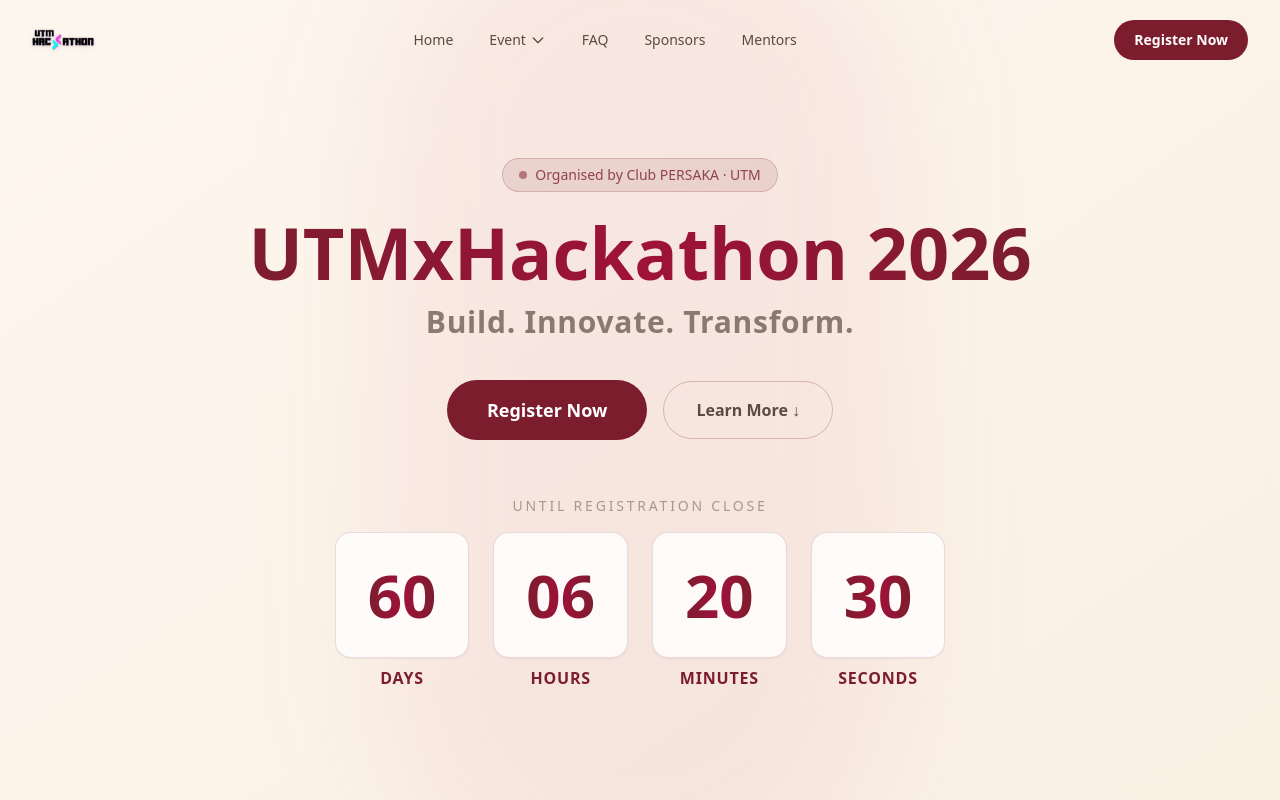
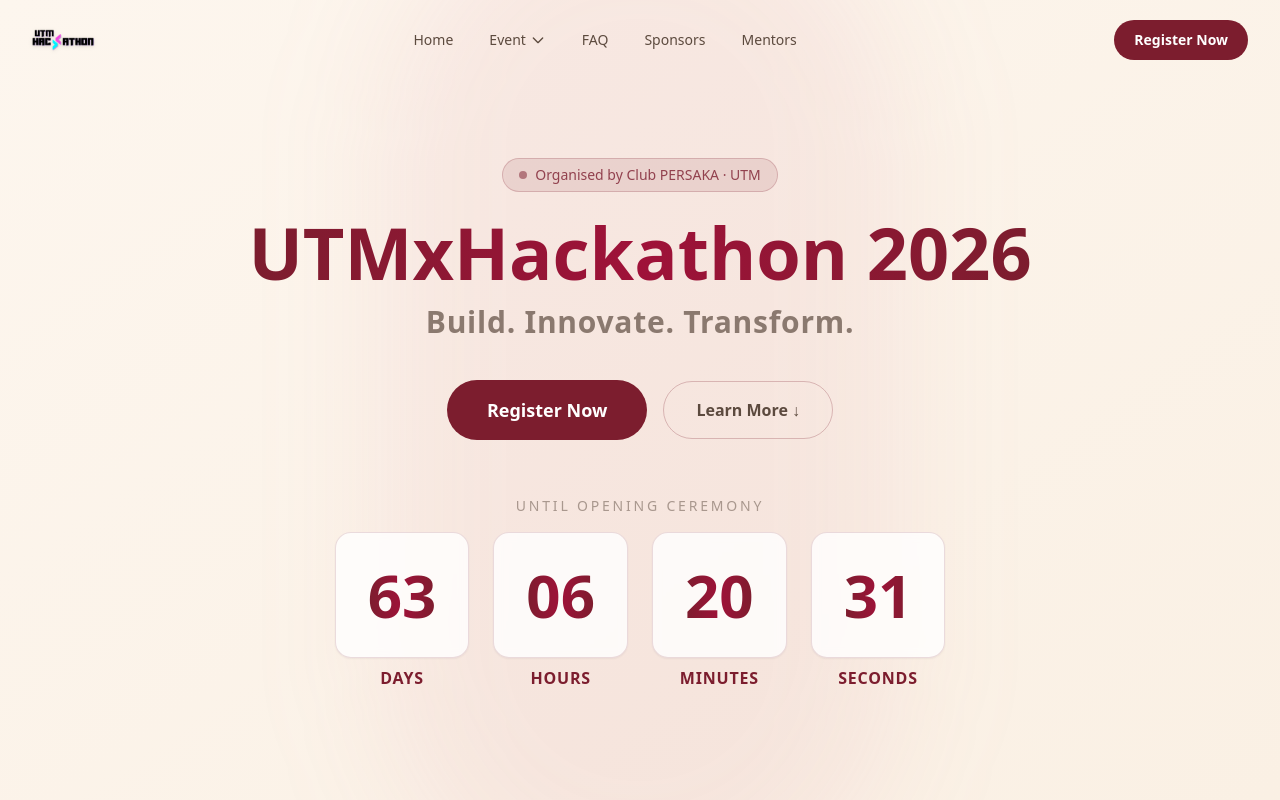
Before and after one commit to KaungSiThu-Sallius/UTM-Hackathon, a React (Vite) app: page / in a window 1280 px wide. Shown: the top 800 px of the page. Built offline with nearby package versions, Linux system fonts and the light colour scheme.

Commit message:
Update countdown to May 4 Opening Ceremony

```diff
--- a/src/eventData.js
+++ b/src/eventData.js
@@ -9,9 +9,9 @@
         title: "UTMxHackathon 2026",
         subtitle: "Build. Innovate. Transform.",
         description: "An innovation-driven hackathon organised by Club PERSAKA, Universiti Teknologi Malaysia.",
-        // Countdown target date: Registration closes 30 Apr 2026
-        countdownDate: new Date("2026-04-30T23:59:59").getTime(),
-        countdownLabel: "Registration Close",
+        // Countdown target date: Opening Ceremony 4 May 2026
+        countdownDate: new Date("2026-05-04T00:00:00").getTime(),
+        countdownLabel: "Opening Ceremony",
         registerButtonText: "Register Now",
         registerLink: "https://kooq.my/events/utmxhackathon26",
     },
```
